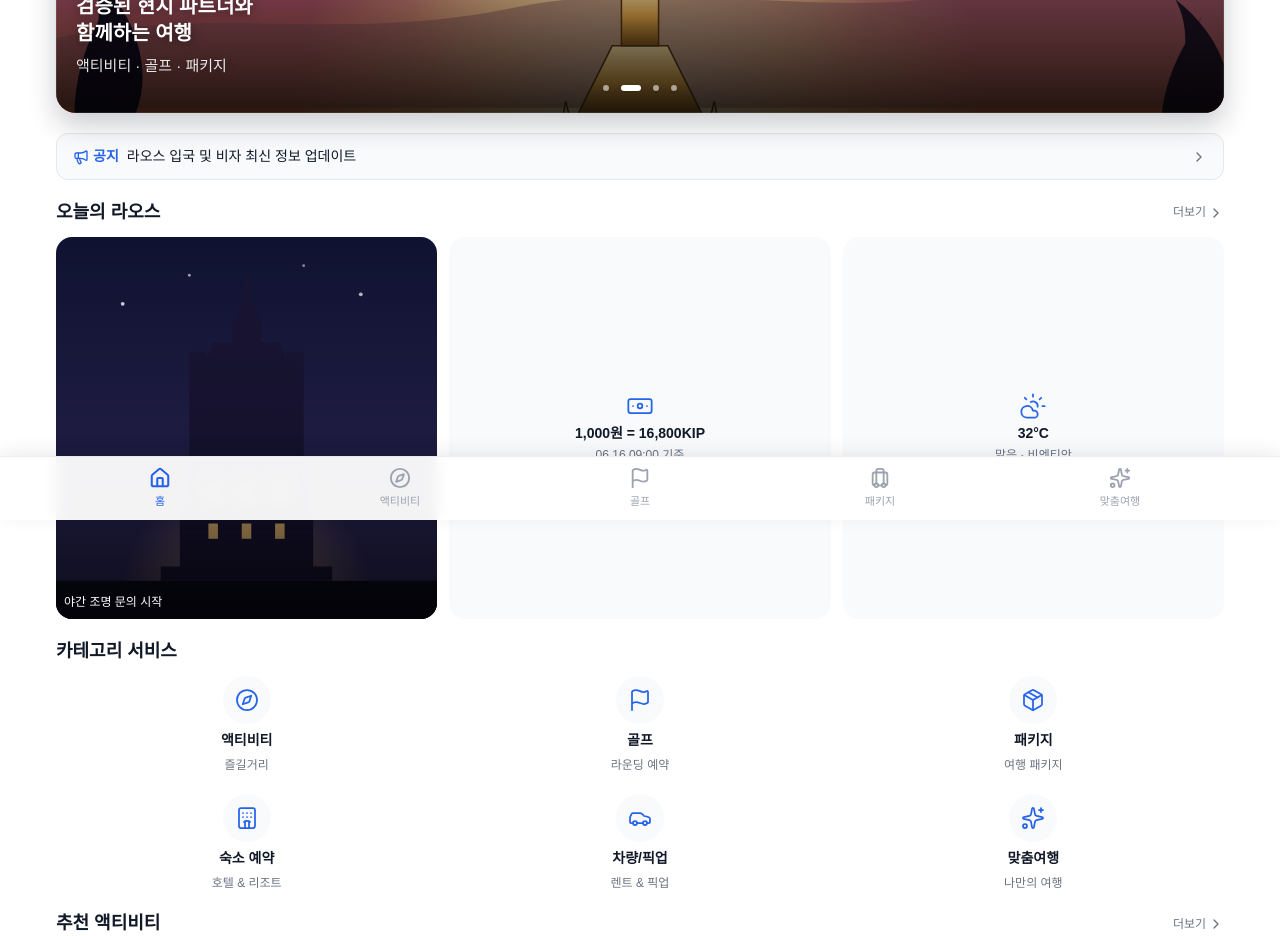
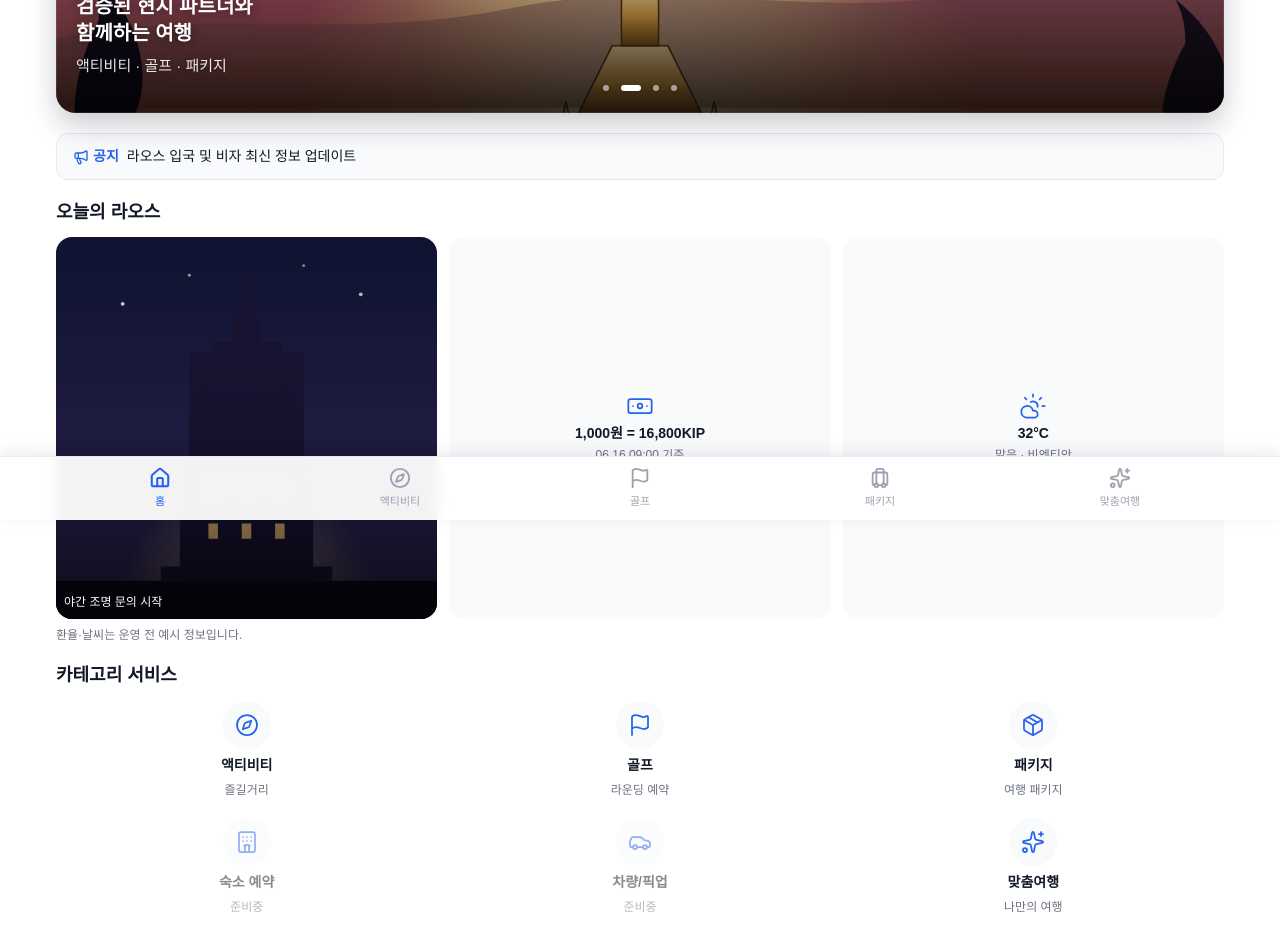
Before and after one commit to yiczxcv-arch/LAOTALK-2.0, a Next.js app: page / in a window 1280 px wide. Shown: the part 280-1216 px from the top of the page. Built offline with nearby package versions, Linux system fonts and the light colour scheme; a web font is replaced by a local one.

Commit message:
chore: prepare operational content safeguards

```diff
--- a/components/home/CategoryServices.tsx
+++ b/components/home/CategoryServices.tsx
@@ -11,6 +11,9 @@ const iconMap: Record<CategoryService["icon"], LucideIcon> = {
   custom: Sparkles,
 };
 
+// 아직 실제 페이지가 없는 카테고리(숙소 예약/차량·픽업)는 404로 보내지 않고 비활성 상태로 표시한다.
+const UNAVAILABLE_CATEGORY_IDS = new Set(["stay", "car"]);
+
 /** 카테고리 서비스 6가지 (design/mockup 9번.png "05 카테고리 서비스") */
 function CategoryServices() {
   return (
@@ -19,12 +22,10 @@ function CategoryServices() {
       <div className="mt-3 grid grid-cols-3 gap-x-3 gap-y-5">
         {categoryServices.map((item) => {
           const Icon = iconMap[item.icon];
-          return (
-            <Link
-              key={item.id}
-              href={item.href}
-              className="flex flex-col items-center justify-center gap-1.5 text-center transition-[opacity,transform] duration-150 active:scale-95 active:opacity-70"
-            >
+          const available = !UNAVAILABLE_CATEGORY_IDS.has(item.id);
+
+          const content = (
+            <>
               <span className="flex size-12 items-center justify-center rounded-full bg-surface">
                 <Icon className="size-6 text-primary" strokeWidth={1.75} />
               </span>
@@ -32,8 +33,30 @@ function CategoryServices() {
                 {item.label}
               </span>
               <span className="whitespace-nowrap text-caption2 text-muted-foreground">
-                {item.sub}
+                {available ? item.sub : "준비중"}
               </span>
+            </>
+          );
+
+          if (!available) {
+            return (
+              <span
+                key={item.id}
+                aria-disabled="true"
+                className="flex cursor-not-allowed flex-col items-center justify-center gap-1.5 text-center opacity-50"
+              >
+                {content}
+              </span>
+            );
+          }
+
+          return (
+            <Link
+              key={item.id}
+              href={item.href}
+              className="flex flex-col items-center justify-center gap-1.5 text-center transition-[opacity,transform] duration-150 active:scale-95 active:opacity-70"
+            >
+              {content}
             </Link>
           );
         })}
--- a/components/home/NoticeBar.tsx
+++ b/components/home/NoticeBar.tsx
@@ -1,22 +1,17 @@
-import Link from "next/link";
-import { ChevronRight, Megaphone } from "lucide-react";
+import { Megaphone } from "lucide-react";
 import { notice } from "@/components/home/data";
 
 /** 공지/알림 영역 (design/mockup 9번.png "03 공지/알림 영역") */
 function NoticeBar() {
   return (
     <div className="px-4 pt-5">
-      <Link
-        href={notice.href}
-        className="flex items-center gap-2 rounded-input border border-border bg-surface px-4 py-3 transition-transform active:scale-[0.99]"
-      >
+      <div className="flex items-center gap-2 rounded-input border border-border bg-surface px-4 py-3">
         <span className="flex items-center gap-1 text-body2 font-semibold text-primary">
           <Megaphone className="size-4" />
           공지
         </span>
         <span className="flex-1 truncate text-body2 text-foreground">{notice.text}</span>
-        <ChevronRight className="size-4 shrink-0 text-muted-foreground" />
-      </Link>
+      </div>
     </div>
   );
 }
--- a/components/home/TodayLaos.tsx
+++ b/components/home/TodayLaos.tsx
@@ -11,7 +11,7 @@ const iconMap: Record<string, LucideIcon> = {
 function TodayLaos() {
   return (
     <section className="px-4 pt-5">
-      <SectionHeader title="오늘의 라오스" href="/news" />
+      <SectionHeader title="오늘의 라오스" />
       <div className="mt-3 grid grid-cols-3 gap-3">
         {todayLaosItems.map((item) => {
           if (item.imageSrc) {
@@ -50,6 +50,7 @@ function TodayLaos() {
           );
         })}
       </div>
+      <p className="mt-2 text-caption2 text-muted-foreground">환율·날씨는 운영 전 예시 정보입니다.</p>
     </section>
   );
 }
--- a/src/app/admin/(dashboard)/layout.tsx
+++ b/src/app/admin/(dashboard)/layout.tsx
@@ -5,6 +5,9 @@ export default function AdminDashboardLayout({ children }: { children: React.Rea
   return (
     <div className="min-h-screen bg-surface">
       <AdminNav />
+      <div className="border-b border-warning/20 bg-warning/10 px-4 py-2 text-center text-caption2 font-medium text-warning">
+        현재 관리자 데이터는 운영 전 점검용 샘플 데이터입니다.
+      </div>
       <main className="mx-auto max-w-[1200px] px-4 py-6">{children}</main>
     </div>
   );
--- a/src/app/admin/(dashboard)/page.tsx
+++ b/src/app/admin/(dashboard)/page.tsx
@@ -3,7 +3,9 @@ import { CalendarCheck, CircleX, MessageSquare, PhoneCall } from "lucide-react";
 import { StatusBadge } from "@/components/admin/StatusBadge";
 import { reservationRecords, inquiryRecords } from "@/lib/data/admin";
 
-const TODAY = "2026-07-09";
+// 이 페이지는 요청마다 서버에서만 렌더링되며(클라이언트 재계산 없음), "오늘" 날짜도
+// 서버에서 한 번만 계산되어 그대로 HTML로 내려가므로 hydration 불일치가 발생하지 않는다.
+export const dynamic = "force-dynamic";
 
 type RecentItem = {
   id: string;
@@ -16,6 +18,8 @@ type RecentItem = {
 
 /** 관리자 대시보드 (docs/02_BLUEPRINT.md #9 관리자 · design/wireframe 7번.png A2) */
 export default function AdminDashboardPage() {
+  const TODAY = new Intl.DateTimeFormat("en-CA", { timeZone: "Asia/Seoul" }).format(new Date());
+
   const todayCount =
     reservationRecords.filter((r) => r.createdAt.startsWith(TODAY)).length +
     inquiryRecords.filter((i) => i.createdAt.startsWith(TODAY)).length;
```
